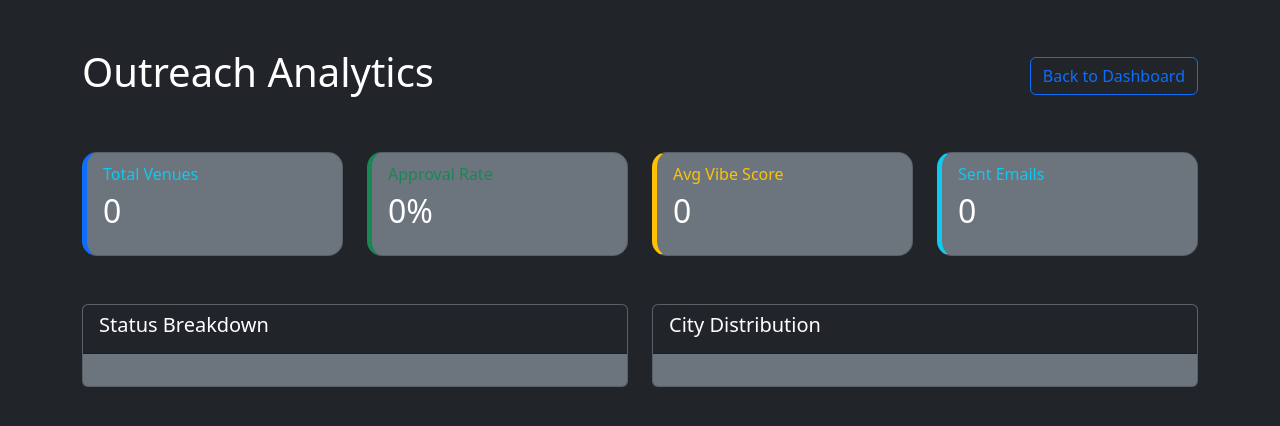
After one commit to robertpelloni/psytrance_night_outreach_agent, a Flask app: page /analytics in a window 1280 px wide. The commit adds this page. Shown: the top 426 px of the page. Run offline with Flask 3, Linux system fonts and the light colour scheme; data that the repository does not hold is empty.

```diff
--- /dev/null
+++ b/src/analytics.py
@@ -0,0 +1,46 @@
+import sqlite3
+import os
+
+class AnalyticsEngine:
+    def __init__(self, db_path='database/outreach.db'):
+        self.db_path = db_path
+
+    def _get_connection(self):
+        return sqlite3.connect(self.db_path)
+
+    def get_summary_stats(self):
+        stats = {}
+        with self._get_connection() as conn:
+            conn.row_factory = sqlite3.Row
+
+            # Total Venues
+            res = conn.execute("SELECT count(*) FROM venues").fetchone()
+            stats['total_venues'] = res[0]
+
+            # Total Leads by Status
+            res = conn.execute("SELECT pipeline_status, count(*) as count FROM outreach_leads GROUP BY pipeline_status").fetchall()
+            stats['status_breakdown'] = {row['pipeline_status']: row['count'] for row in res}
+
+            # Average Vibe Score
+            res = conn.execute("SELECT AVG(vibe_score) FROM outreach_leads WHERE vibe_score IS NOT NULL").fetchone()
+            stats['avg_vibe_score'] = round(res[0], 2) if res[0] else 0
+
+            # Cities Distribution
+            res = conn.execute("SELECT city, count(*) as count FROM venues GROUP BY city").fetchall()
+            stats['city_distribution'] = {row['city']: row['count'] for row in res}
+
+        return stats
+
+    def get_approval_rate(self):
+        with self._get_connection() as conn:
+            # Approval Rate = (SENT + APPROVED) / (SENT + APPROVED + REJECTED)
+            query = """
+            SELECT
+                SUM(CASE WHEN pipeline_status IN ('SENT', 'APPROVED') THEN 1 ELSE 0 END) as approved,
+                SUM(CASE WHEN pipeline_status IN ('SENT', 'APPROVED', 'REJECTED') THEN 1 ELSE 0 END) as total
+            FROM outreach_leads
+            """
+            res = conn.execute(query).fetchone()
+            if res[1] and res[1] > 0:
+                return round((res[0] / res[1]) * 100, 1)
+            return 0
--- a/src/dashboard/app.py
+++ b/src/dashboard/app.py
@@ -9,6 +9,8 @@ from src.db_manager import DatabaseManager
 from src.ai_engine import AIEngine
 from src.mailer import Mailer
 from src.scraper_generator import ScraperGenerator
+from src.analytics import AnalyticsEngine
+from src.config_manager import ConfigManager
 
 app = Flask(__name__)
 # Adjust path because we are running from project root or src/dashboard
@@ -17,6 +19,8 @@ db = DatabaseManager(db_path=db_path)
 ai = AIEngine()
 mailer = Mailer()
 generator = ScraperGenerator()
+analytics = AnalyticsEngine(db_path=db_path)
+config_mgr = ConfigManager()
 
 @app.route('/')
 def index():
@@ -33,6 +37,28 @@ def sources():
     scrapers_dir = os.path.abspath(os.path.join(os.path.dirname(__file__), '../../src/scrapers'))
     files = [f for f in os.listdir(scrapers_dir) if f.endswith('.py') and f not in ['__init__.py', 'base_scraper.py']]
     return render_template('sources.html', files=files)
+
+@app.route('/analytics')
+def show_analytics():
+    stats = analytics.get_summary_stats()
+    approval_rate = analytics.get_approval_rate()
+    return render_template('analytics.html', stats=stats, approval_rate=approval_rate)
+
+@app.route('/settings', methods=['GET', 'POST'])
+def settings():
+    if request.method == 'POST':
+        new_config = {
+            "cities": [c.strip() for f in request.form.getlist('cities') for c in f.split(',')],
+            "target_genres": [g.strip() for f in request.form.getlist('genres') for g in f.split(',')],
+            "epk_link": request.form.get('epk_link'),
+            "mix_link": request.form.get('mix_link'),
+            "vibe_threshold": int(request.form.get('vibe_threshold', 7))
+        }
+        config_mgr.save_config(new_config)
+        return redirect(url_for('settings'))
+
+    current_config = config_mgr.load_config()
+    return render_template('settings.html', config=current_config)
 
 @app.route('/add_source', methods=['POST'])
 def add_source():
@@ -70,7 +96,13 @@ def regenerate(lead_id):
     if not lead: return jsonify({"error": "Lead not found"}), 404
     venue = db.get_venue(lead['venue_id'])
     if not venue: return jsonify({"error": "Venue not found"}), 404
-    new_pitch = ai.generate_pitch(venue['name'], lead['qualification_justification'])
+
+    new_pitch = ai.generate_pitch(
+        venue['name'],
+        lead['qualification_justification'],
+        epk_link=config_mgr.get("epk_link"),
+        mix_link=config_mgr.get("mix_link")
+    )
     return jsonify({"pitch": new_pitch})
 
 if __name__ == '__main__':
--- /dev/null
+++ b/src/dashboard/templates/analytics.html
@@ -0,0 +1,85 @@
+<!DOCTYPE html>
+<html>
+<head>
+    <title>Analytics - Psytrance Outreach</title>
+    <link rel="stylesheet" href="https://cdn.jsdelivr.net/npm/bootstrap@5.3.0/dist/css/bootstrap.min.css">
+    <style>
+        .stat-card { border-radius: 15px; border-left: 5px solid #0d6efd; }
+        .bg-dark-accent { background-color: #1a1d20; }
+    </style>
+</head>
+<body class="container mt-5 text-bg-dark">
+    <div class="d-flex justify-content-between align-items-center mb-5">
+        <h1>Outreach Analytics</h1>
+        <a href="/" class="btn btn-outline-primary">Back to Dashboard</a>
+    </div>
+
+    <div class="row g-4 mb-5">
+        <div class="col-md-3">
+            <div class="card text-bg-secondary stat-card h-100">
+                <div class="card-body">
+                    <h6 class="card-subtitle mb-2 text-info">Total Venues</h6>
+                    <h2 class="card-title">{{ stats.total_venues }}</h2>
+                </div>
+            </div>
+        </div>
+        <div class="col-md-3">
+            <div class="card text-bg-secondary stat-card h-100" style="border-left-color: #198754;">
+                <div class="card-body">
+                    <h6 class="card-subtitle mb-2 text-success">Approval Rate</h6>
+                    <h2 class="card-title">{{ approval_rate }}%</h2>
+                </div>
+            </div>
+        </div>
+        <div class="col-md-3">
+            <div class="card text-bg-secondary stat-card h-100" style="border-left-color: #ffc107;">
+                <div class="card-body">
+                    <h6 class="card-subtitle mb-2 text-warning">Avg Vibe Score</h6>
+                    <h2 class="card-title">{{ stats.avg_vibe_score }}</h2>
+                </div>
+            </div>
+        </div>
+        <div class="col-md-3">
+            <div class="card text-bg-secondary stat-card h-100" style="border-left-color: #0dcaf0;">
+                <div class="card-body">
+                    <h6 class="card-subtitle mb-2 text-info">Sent Emails</h6>
+                    <h2 class="card-title">{{ stats.status_breakdown.get('SENT', 0) }}</h2>
+                </div>
+            </div>
+        </div>
+    </div>
+
+    <div class="row">
+        <div class="col-md-6 mb-4">
+            <div class="card text-bg-secondary h-100">
+                <div class="card-header bg-dark text-white"><h5>Status Breakdown</h5></div>
+                <div class="card-body">
+                    <ul class="list-group list-group-flush">
+                        {% for status, count in stats.status_breakdown.items() %}
+                        <li class="list-group-item text-bg-secondary d-flex justify-content-between align-items-center border-secondary">
+                            {{ status }}
+                            <span class="badge bg-primary rounded-pill">{{ count }}</span>
+                        </li>
+                        {% endfor %}
+                    </ul>
+                </div>
+            </div>
+        </div>
+        <div class="col-md-6 mb-4">
+            <div class="card text-bg-secondary h-100">
+                <div class="card-header bg-dark text-white"><h5>City Distribution</h5></div>
+                <div class="card-body">
+                    <ul class="list-group list-group-flush">
+                        {% for city, count in stats.city_distribution.items() %}
+                        <li class="list-group-item text-bg-secondary d-flex justify-content-between align-items-center border-secondary">
+                            {{ city }}
+                            <span class="badge bg-info rounded-pill">{{ count }}</span>
+                        </li>
+                        {% endfor %}
+                    </ul>
+                </div>
+            </div>
+        </div>
+    </div>
+</body>
+</html>
--- a/src/db_manager.py
+++ b/src/db_manager.py
@@ -83,7 +83,9 @@ class DatabaseManager:
 
     def get_pending_leads(self):
         query = """
-        SELECT l.id, v.name, v.city, l.vibe_score, l.qualification_justification, l.generated_pitch, l.pipeline_status
+        SELECT l.id, v.name, v.city, l.vibe_score, l.qualification_justification, l.generated_pitch, l.pipeline_status,
+               (SELECT email FROM venue_contacts WHERE venue_id = v.id LIMIT 1) as email,
+               (SELECT instagram_handle FROM venue_contacts WHERE venue_id = v.id LIMIT 1) as instagram
         FROM outreach_leads l
         JOIN venues v ON l.venue_id = v.id
         WHERE l.pipeline_status = 'PENDING_REVIEW'
```
Also changed, not shown: HANDOFF.md (+15 -18 lines), MANUAL.md (+17 -1 lines), ROADMAP.md (+8 -3 lines), TODO.md (+5 -0 lines), VERSION.md (+1 -1 lines), database/config.json (added, +17 -0 lines), main.py (+11 -3 lines), src/ai_engine.py (+10 -1 lines), src/config_manager.py (added, +39 -0 lines), src/dashboard/templates/index.html (+26 -0 lines), src/dashboard/templates/settings.html (added, +51 -0 lines), CHANGELOG.md.
